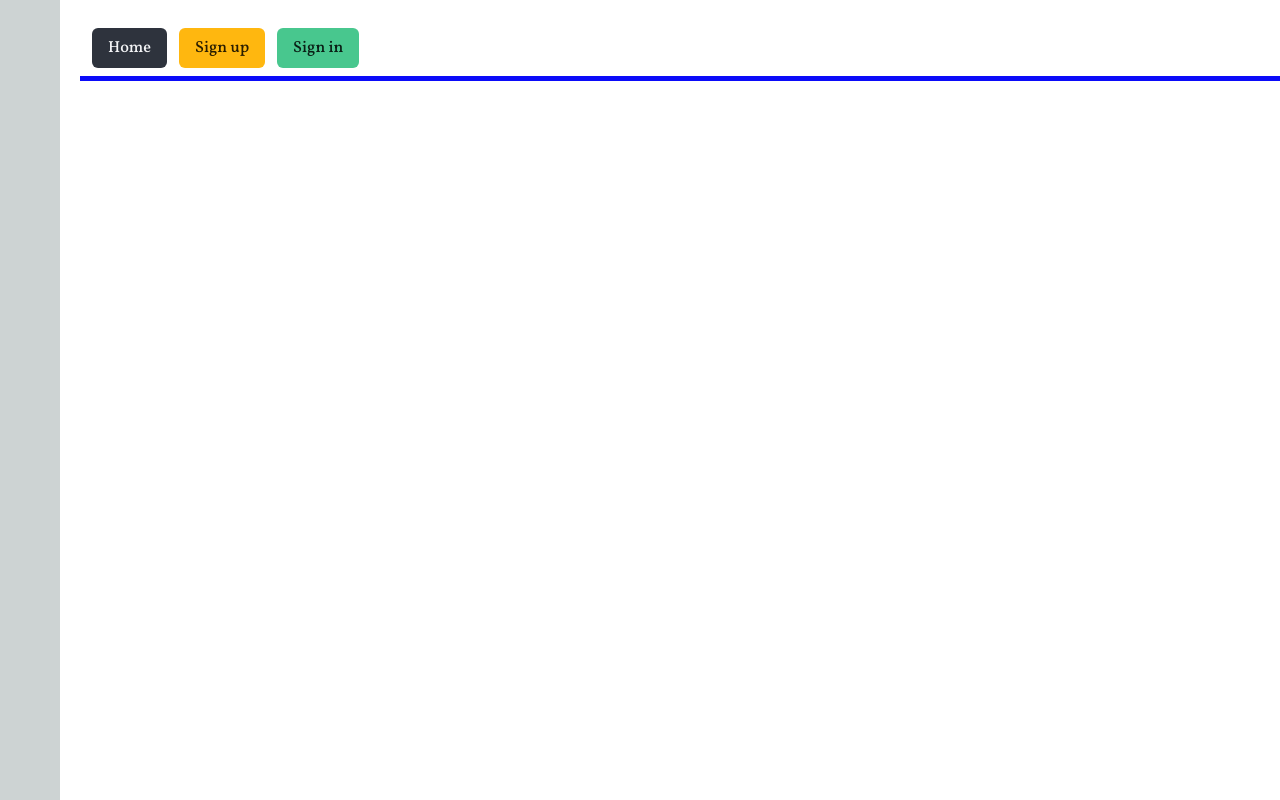
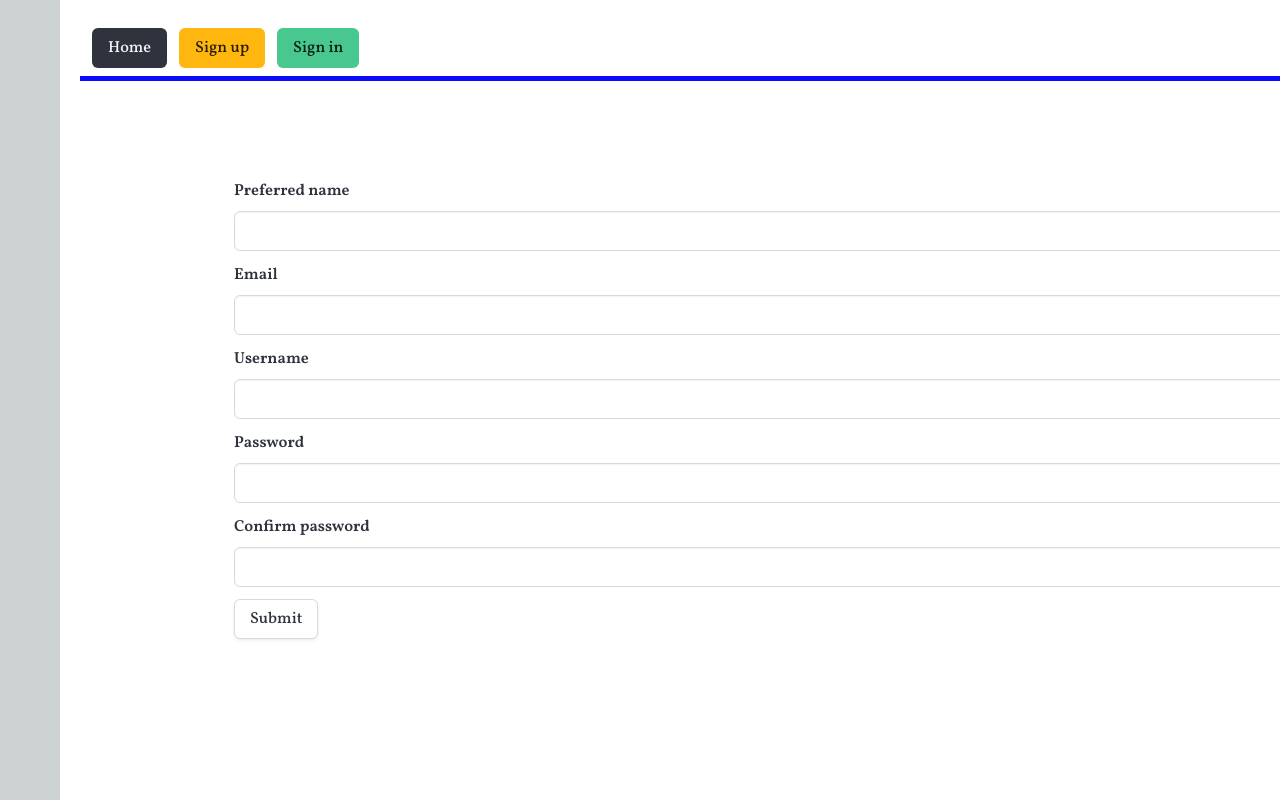
Before and after one commit to dp-daly/moodboard-frontend, a React (Vite) app: page /signup in a window 1280 px wide. Shown: the top 800 px of the page. Built offline with nearby package versions, Linux system fonts and the light colour scheme.

Commit message:
auth added and frontend/backend tested

```diff
--- a/package.json
+++ b/package.json
@@ -10,10 +10,12 @@
     "preview": "vite preview"
   },
   "dependencies": {
+    "axios": "^1.7.2",
     "bulma": "^1.0.1",
     "react": "^18.3.1",
     "react-dom": "^18.3.1",
-    "react-router-dom": "^6.24.1"
+    "react-router-dom": "^6.24.1",
+    "react-toastify": "^10.0.5"
   },
   "devDependencies": {
     "@types/react": "^18.3.3",
--- a/src/components/Signin.jsx
+++ b/src/components/Signin.jsx
@@ -1,9 +1,81 @@
 import '../App.css'
+import { useState } from 'react'
+import axios from 'axios'
+import { useNavigate } from 'react-router-dom'
+import { ToastContainer, toast } from 'react-toastify';
+import 'react-toastify/dist/ReactToastify.css';
 
-function Signin() {
+export default function Signin() {
+    const navigate = useNavigate()
+    const [formData, setFormData] = useState({
+        email: '',
+        password: '',
+    })
 
-    return
+    function handleChange(e) {
+        const newFormData = structuredClone(formData)
+        newFormData[e.target.name] = e.target.value
+        setFormData(newFormData)
+    }
 
+    async function handleSubmit(e) {
+        e.preventDefault()
+        try {
+            const { data } = await axios.post(`http://localhost:8000/api/auth/login/`, formData)
+            const token = data.token
+            console.log(token)
+            localStorage.setItem('token', token)
+            navigate('/')
+        } catch (err) {
+            console.log(err.response.data)
+            toast.error("Try again - something went wrong.");
+        }
+    }
+
+    return <div className="section">
+        <div className="container">
+            <form onSubmit={handleSubmit}>
+                <div className="field">
+                    <label className="label">Email</label>
+                    <div className="control">
+                        <input
+                            className="input"
+                            type="text"
+                            name={'email'}
+                            onChange={handleChange}
+                            value={formData.email}
+                            autoComplete="off"
+                        />
+                    </div>
+                </div>
+                <div className="field">
+                    <label className="label">Password</label>
+                    <div className="control">
+                        <input
+                            className="input"
+                            type="password"
+                            name={'password'}
+                            onChange={handleChange}
+                            value={formData.password}
+                            autoComplete="off"
+                        />
+                    </div>
+                </div>
+                <button className="button">Submit</button>
+            </form>
+            <ToastContainer
+                position="bottom-center"
+                autoClose={2000}
+                hideProgressBar
+                newestOnTop={false}
+                closeOnClick
+                rtl={false}
+                pauseOnFocusLoss
+                draggable
+                pauseOnHover
+                theme="dark"
+                toastStyle={{ backgroundColor: "black", color: "white" }}
+            />
+        </div>
+    </div>
 }
-
-export default Signin
--- a/src/components/Signup.jsx
+++ b/src/components/Signup.jsx
@@ -1,8 +1,123 @@
-import '../App.css'
+import { useState } from 'react'
+import axios from 'axios'
+import { useNavigate } from 'react-router-dom'
+import { ToastContainer, toast } from 'react-toastify';
+import 'react-toastify/dist/ReactToastify.css';
 
 function Signup() {
 
-    return
+    const navigate = useNavigate()
+
+    const [formData, setFormData] = useState({
+        preferred_name: '',
+        email: '',
+        username: '',
+        password: '',
+        password_confirmation: ''
+    })
+
+    function handleChange(e) {
+        const newFormData = structuredClone(formData)
+        newFormData[e.target.name] = e.target.value
+        setFormData(newFormData)
+    }
+
+    async function handleSubmit(e) {
+        e.preventDefault()
+        try {
+            await axios.post(`http://localhost:8000/api/auth/register/`, formData)
+            navigate('/signin')
+        } catch (err) {
+            console.log(err.response.data)
+            toast.error("Try again - something went wrong.");
+        }
+    }
+
+    return <div className="section">
+        <div className="container">
+            <form onSubmit={handleSubmit}>
+                <div className="field">
+                    <label className="label">Preferred name</label>
+                    <div className="control">
+                        <input
+                            className="input"
+                            type="text"
+                            name={'preferred_name'}
+                            onChange={handleChange}
+                            value={formData.preferred_name}
+                            autoComplete="off"
+                        />
+                    </div>
+                </div>
+                <div className="field">
+                    <label className="label">Email</label>
+                    <div className="control">
+                        <input
+                            className="input"
+                            type="text"
+                            name={'email'}
+                            onChange={handleChange}
+                            value={formData.email}
+                            autoComplete="off"
+                        />
+                    </div>
+                </div>
+                <div className="field">
+                    <label className="label">Username</label>
+                    <div className="control">
+                        <input
+                            className="input"
+                            type="text"
+                            name={'username'}
+                            onChange={handleChange}
+                            value={formData.username}
+                            autoComplete="off"
+                        />
+                    </div>
+                </div>
+                <div className="field">
+                    <label className="label">Password</label>
+                    <div className="control">
+                        <input
+                            className="input"
+                            type="password"
+                            name={'password'}
+                            onChange={handleChange}
+                            value={formData.password}
+                            autoComplete="off"
+                        />
+                    </div>
+                </div>
+                <div className="field">
+                    <label className="label">Confirm password</label>
+                    <div className="control">
+                        <input
+                            className="input"
+                            type="password"
+                            name={'password_confirmation'}
+                            onChange={handleChange}
+                            value={formData.password_confirmation}
+                            autoComplete="off"
+                        />
+                    </div>
+                </div>
+                <button className="button">Submit</button>
+            </form>
+            <ToastContainer
+                position="bottom-center"
+                autoClose={2000}
+                hideProgressBar
+                newestOnTop={false}
+                closeOnClick
+                rtl={false}
+                pauseOnFocusLoss
+                draggable
+                pauseOnHover
+                theme="dark"
+                toastStyle={{ backgroundColor: "black", color: "white" }}
+            />
+        </div>
+    </div>
 
 }
 
```
Also changed, not shown: src/App.css (line endings or trailing spaces), 1 other file (tests, documents, lock files or other folders).
